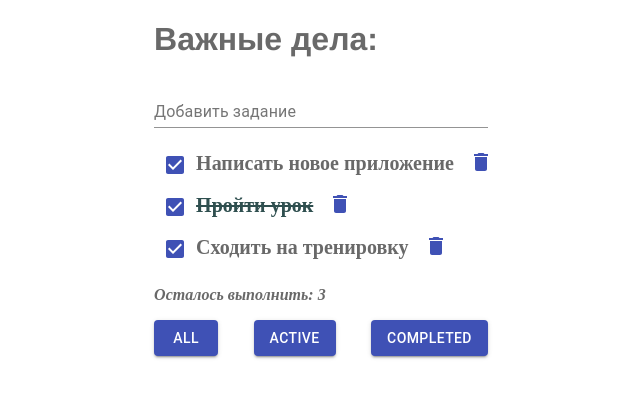
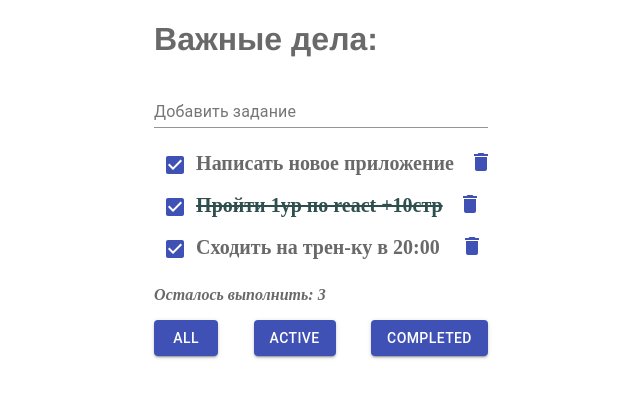
Before and after one commit to WebHeroSchool/react_aal11, a React (Create React App) app: page / in a window 1280 px wide. Shown: the top 398 px of the page, without its empty margins (319-959 px from the left). Built offline with nearby package versions, Linux system fonts and the light colour scheme.

Commit message:
editing a topic

```diff
--- a/src/components/App/App.js
+++ b/src/components/App/App.js
@@ -12,11 +12,11 @@ const App = () => {
                 isDone: false
             },
             {
-                value: 'Пройти урок',
+                value: 'Пройти 1ур по react +10стр',
                 isDone: true
             },
             {
-                value: 'Сходить на тренировку',
+                value: 'Сходить на трен-ку в 20:00 ',
                 isDone: false
             }
     ];
```
Also changed, not shown: 1 other file (tests, documents, lock files or other folders).
